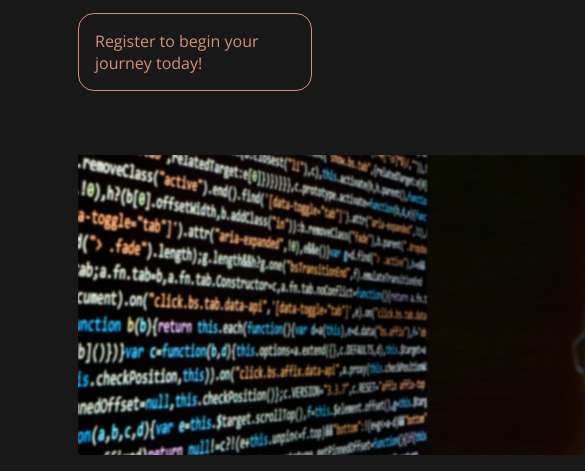
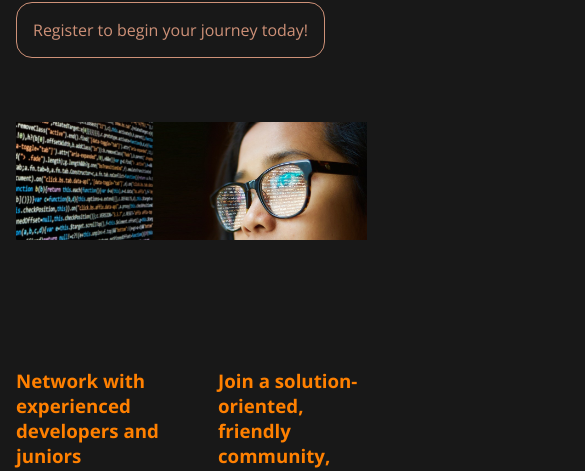
Before and after one commit to Quantinx/useFeedback, a React (Vite) app in the folder client/: page / in a window 390 px wide. Shown: the part 371-842 px from the top of the page, 585 px wide, since content can reach past the window. Built offline with nearby package versions, Linux system fonts and the light colour scheme; no server answers.

Commit message:
style: homepage tweaks for mobile

```diff
--- a/client/src/pages/Home/Home.css
+++ b/client/src/pages/Home/Home.css
@@ -43,3 +43,20 @@
   display: block;
   width: fit-content;
 }
+
+@media (max-width: 1200px) {
+  .home-container {
+    margin-left: 1rem;
+    margin-right: 1rem;
+  }
+
+  .home-banner-image {
+    width: 90vw;
+    aspect-ratio: 149/50;
+    height: auto;
+  }
+
+  .home-main-text {
+    width: 90vw;
+  }
+}
```
